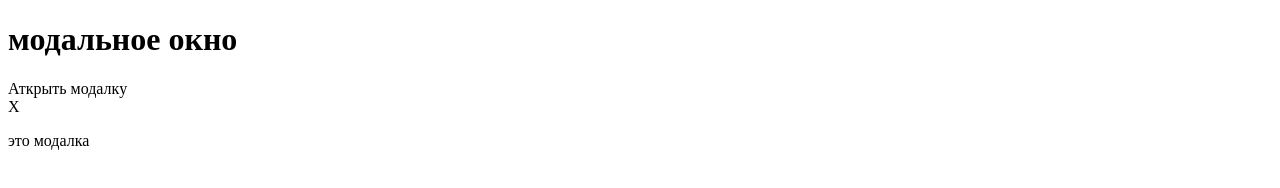
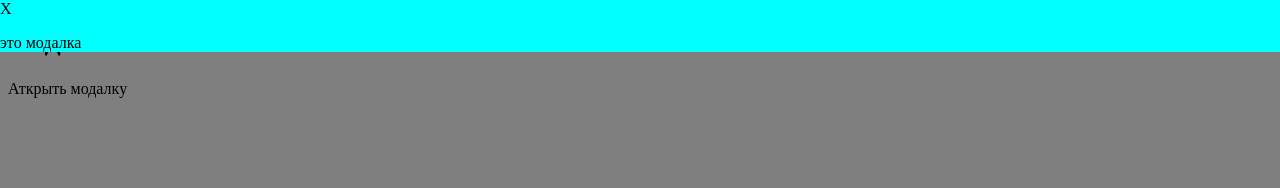
Before and after one commit to denicccccc/-, a plain HTML site: page index.html in a window 1280 px wide. Drawn offline with Linux system fonts and the light colour scheme; files that its build step writes are made by us from their sources.

Commit message:
Update index.html

```diff
--- a/index.html
+++ b/index.html
@@ -4,13 +4,13 @@
     <meta charset="UTF-8">
     <meta name="viewport" content="width=device-width, initial-scale=1.0">
     <title>Document</title>
-    <link rel="stylesheet" href="./css/steli.css">
+    <link rel="stylesheet" href="./steli.css">
 </head>
 <body>
     <h1>модальное окно</h1>
     <botton class="botton-open"> Аткрыть модалку</botton>
-    <div class="beckdrop"  data-modal>
-        <div class="modle">
+    <div class="backdrop"  data-modal>
+        <div class="modal">
             <botton class="modle-cloce" data-modal-close>X</botton>
             <p> это модалка</p>
         </div>
```
